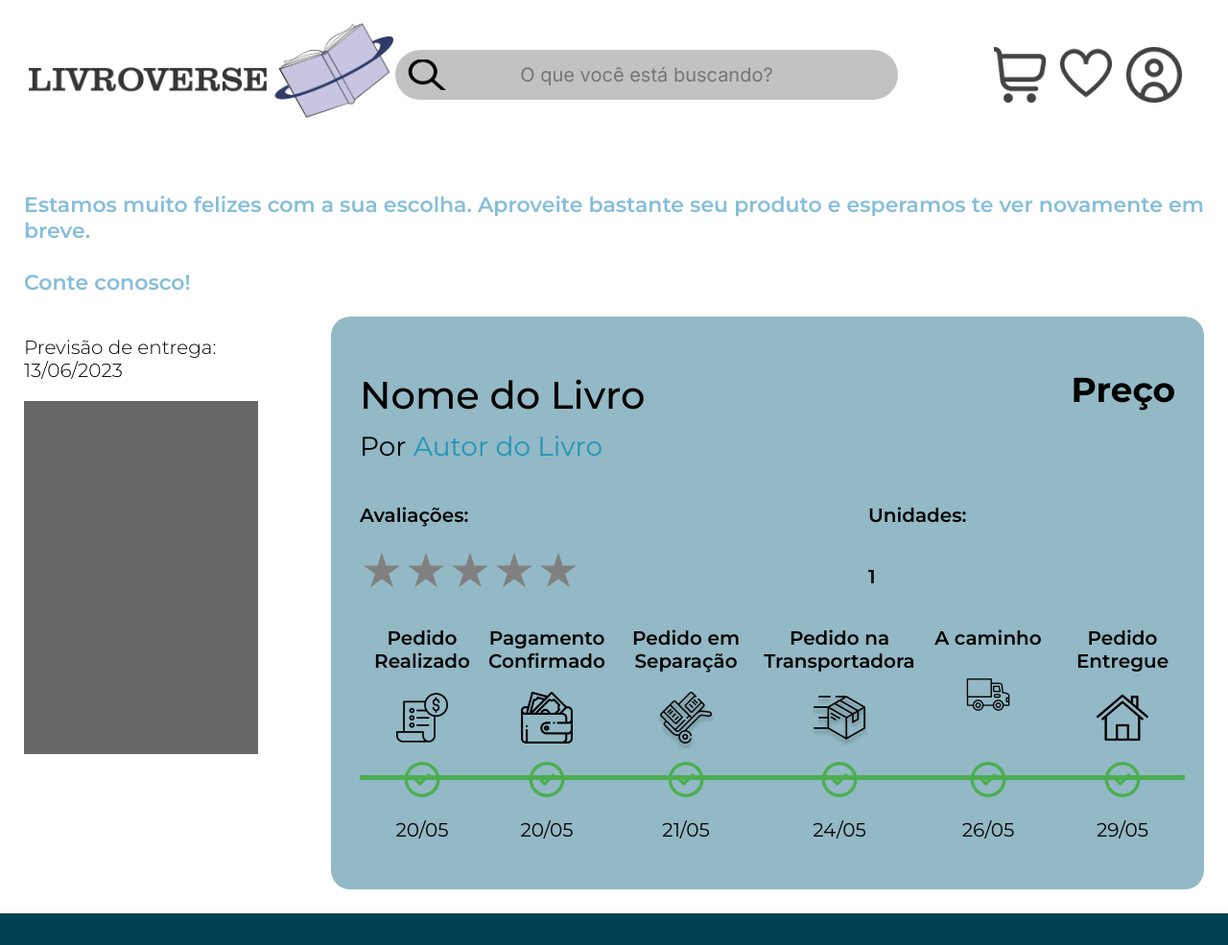
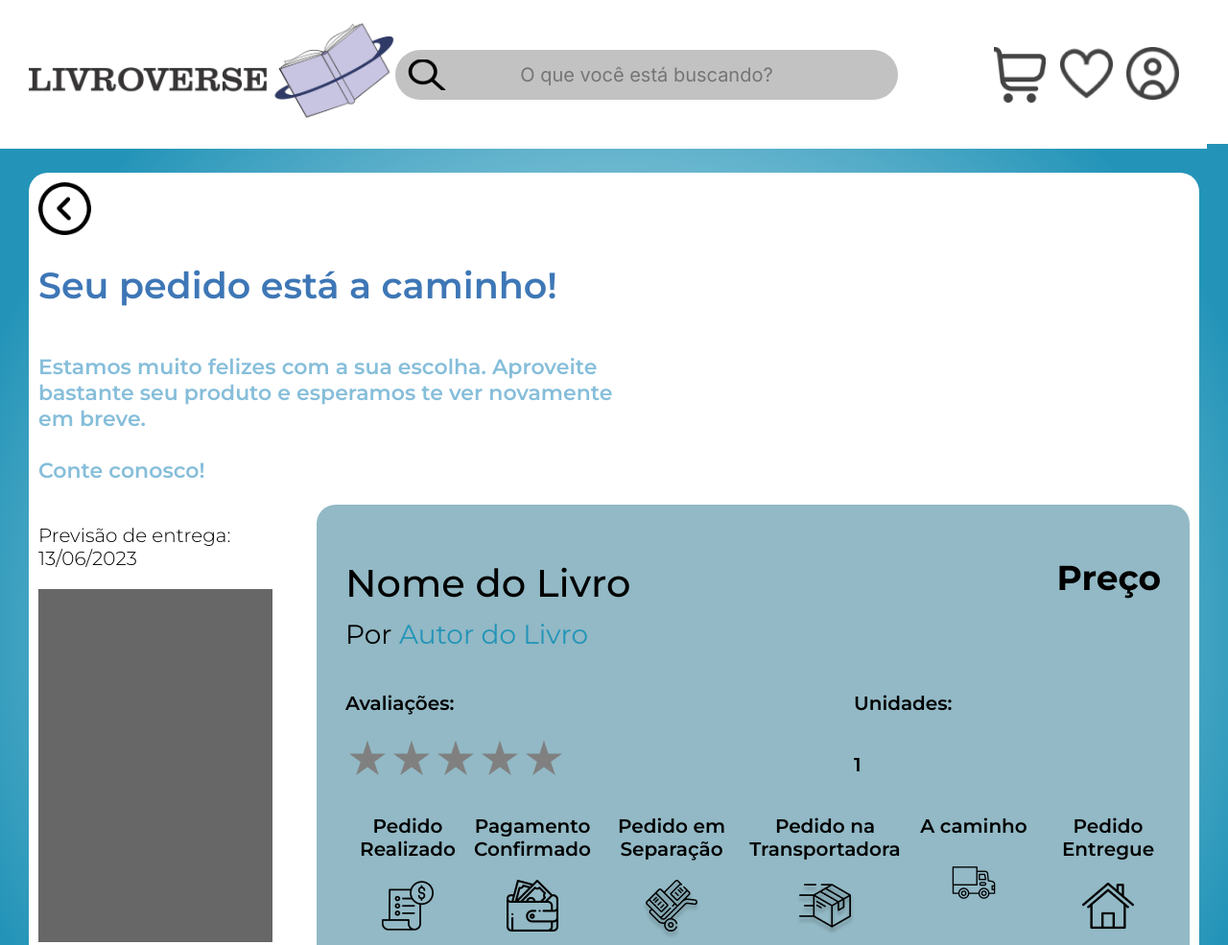
Before and after one commit to RafaelBitencourt777/LivroVerse, a React app: page /acompanhar in a window 1280 px wide. Shown: the top 985 px of the page at 96% size. Built offline with nearby package versions, Linux system fonts and the light colour scheme; a web font is replaced by a local one.

Commit message:
AcompPedido Pronto

```diff
--- a/src/pages/acompanhamentoPedido/index.js
+++ b/src/pages/acompanhamentoPedido/index.js
@@ -21,13 +21,15 @@
 
             <Cabecalho/>
 
-            <div ClassName='a-meio'>
+            <div className='Meio'>
 
                 <div className='a-quadro'>
 
                     <div className='a-cima'>
 
-                        <img alt='' src={voltar} />
+                        <a href='previsualizaçao'>
+                            <img alt='' src={voltar} />
+                        </a>
 
                         <div className='a-text'>
 
--- a/src/pages/acompanhamentoPedido/index.scss
+++ b/src/pages/acompanhamentoPedido/index.scss
@@ -7,19 +7,17 @@
     display: flex;
     flex-direction: column;
 
-    .a-meio {
-        background: rgb(255, 255, 255);
+    .Meio {
+        margin-top: 150px;
+        padding: 30px;
+        background: rgb(255,255,255);
         background: radial-gradient(circle, rgba(255,255,255,1) 0%, rgba(35,148,184,1) 87%);
-        padding: 30px;
-        margin-top: 150px;
     }
 
     .a-quadro {
-        display: flex;
-        flex-direction: column;
         background-color: #fff;
         border-radius: 20px;
-        padding: 25px;
+        padding: 10px;
     }
 
     .a-cima {
@@ -27,7 +25,7 @@
         flex-direction: column;
     }
 
-    .a-cima > img {
+    a > img {
         width: 55px;
         height: 55px;
     }
@@ -35,6 +33,7 @@
     .a-text {
         display: flex;
         flex-direction: column;
+        width: 600px;
     }
 
     .a-text > h1 {
```
